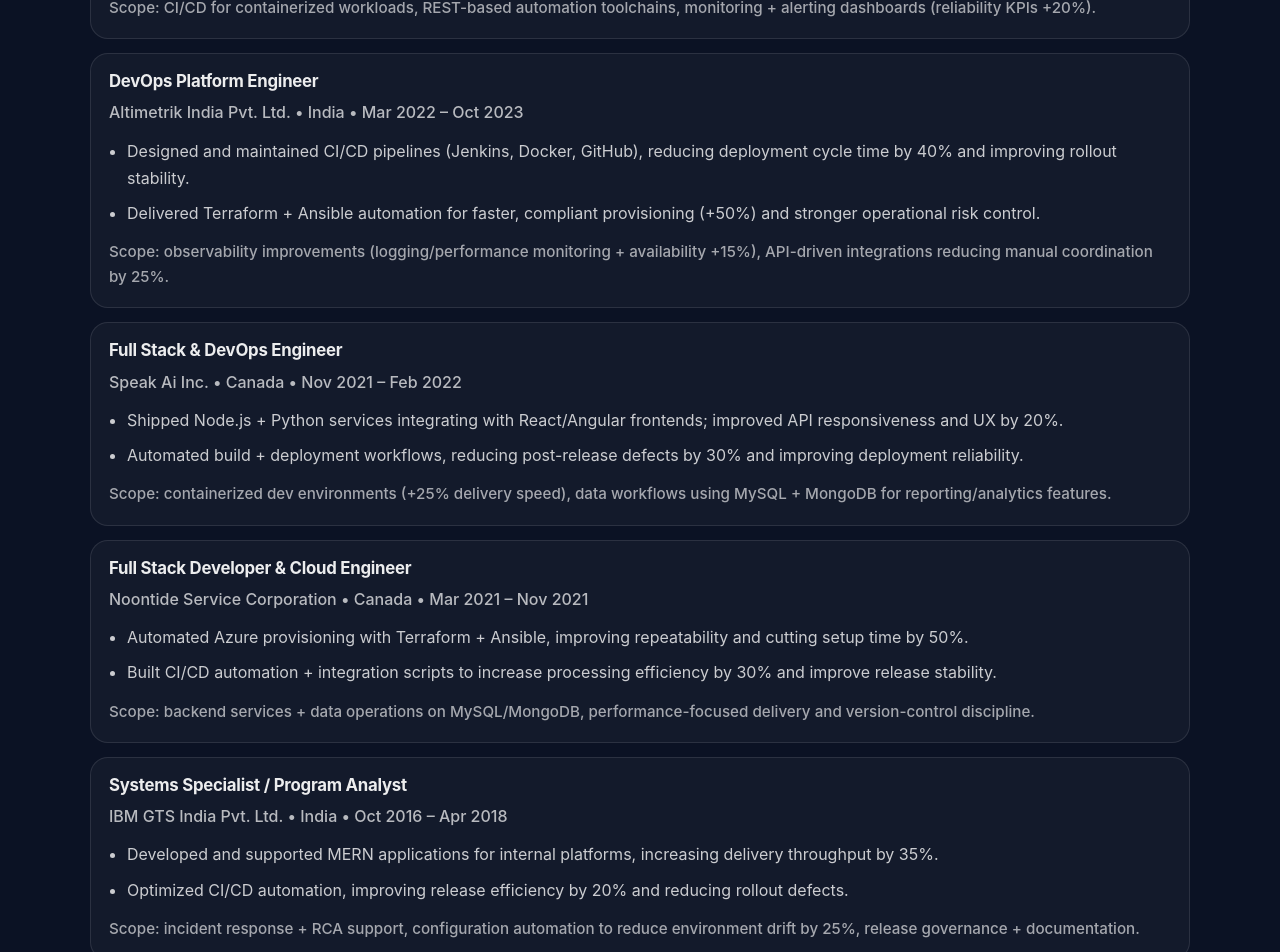
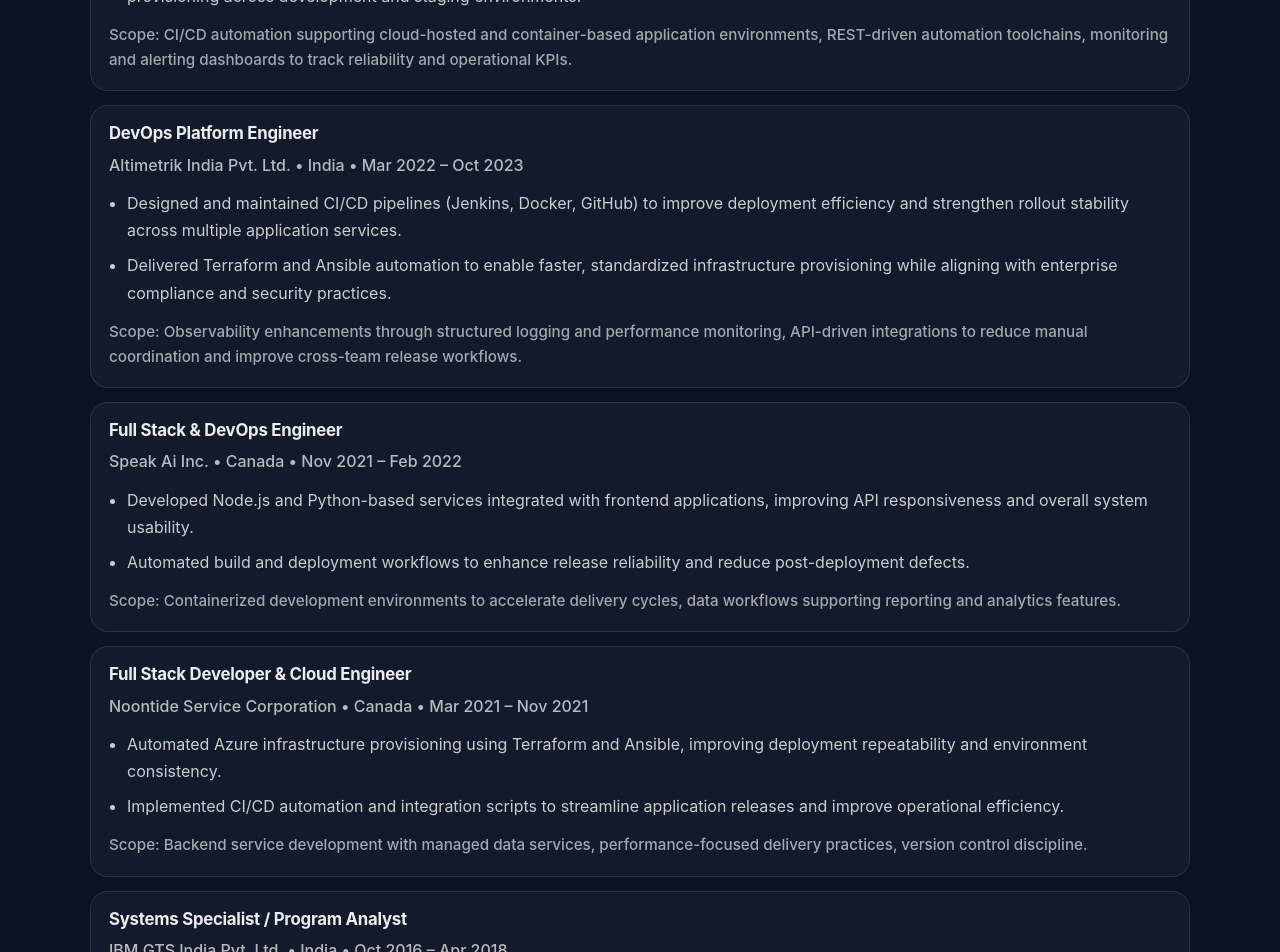
Before and after one commit to niveditaganesh22/portfolio, a React (Create React App) app: page / in a window 1280 px wide. Shown: the part 1760-2712 px from the top of the page. Built offline with nearby package versions, Linux system fonts and the light colour scheme.

Commit message:
experience data changes

```diff
--- a/src/data/experience.js
+++ b/src/data/experience.js
@@ -5,11 +5,11 @@
     location: "US",
     period: "Nov 2023 – Present",
     impact: [
-      "Built Python automation for provisioning + deployments, cutting manual ops effort by 45% and improving release consistency.",
-      "Standardized infra using reusable Terraform + Ansible modules, reducing drift incidents by 30% and accelerating environment setup by 40%.",
+      "Built Python-based automation to streamline provisioning and deployment workflows, significantly reducing manual operational effort and improving release consistency.",
+      "Standardized infrastructure using reusable Terraform and Ansible modules, minimizing configuration drift and accelerating environment provisioning across development and staging environments.",
     ],
     scope:
-      "Scope: CI/CD for containerized workloads, REST-based automation toolchains, monitoring + alerting dashboards (reliability KPIs +20%).",
+      "Scope: CI/CD automation supporting cloud-hosted and container-based application environments, REST-driven automation toolchains, monitoring and alerting dashboards to track reliability and operational KPIs.",
   },
   {
     role: "DevOps Platform Engineer",
@@ -17,11 +17,11 @@
     location: "India",
     period: "Mar 2022 – Oct 2023",
     impact: [
-      "Designed and maintained CI/CD pipelines (Jenkins, Docker, GitHub), reducing deployment cycle time by 40% and improving rollout stability.",
-      "Delivered Terraform + Ansible automation for faster, compliant provisioning (+50%) and stronger operational risk control.",
+      "Designed and maintained CI/CD pipelines (Jenkins, Docker, GitHub) to improve deployment efficiency and strengthen rollout stability across multiple application services.",
+      "Delivered Terraform and Ansible automation to enable faster, standardized infrastructure provisioning while aligning with enterprise compliance and security practices.",
     ],
     scope:
-      "Scope: observability improvements (logging/performance monitoring + availability +15%), API-driven integrations reducing manual coordination by 25%.",
+      "Scope: Observability enhancements through structured logging and performance monitoring, API-driven integrations to reduce manual coordination and improve cross-team release workflows.",
   },
   {
     role: "Full Stack & DevOps Engineer",
@@ -29,11 +29,11 @@
     location: "Canada",
     period: "Nov 2021 – Feb 2022",
     impact: [
-      "Shipped Node.js + Python services integrating with React/Angular frontends; improved API responsiveness and UX by 20%.",
-      "Automated build + deployment workflows, reducing post-release defects by 30% and improving deployment reliability.",
+      "Developed Node.js and Python-based services integrated with frontend applications, improving API responsiveness and overall system usability.",
+      "Automated build and deployment workflows to enhance release reliability and reduce post-deployment defects.",
     ],
     scope:
-      "Scope: containerized dev environments (+25% delivery speed), data workflows using MySQL + MongoDB for reporting/analytics features.",
+      "Scope: Containerized development environments to accelerate delivery cycles, data workflows supporting reporting and analytics features.",
   },
   {
     role: "Full Stack Developer & Cloud Engineer",
@@ -41,11 +41,11 @@
     location: "Canada",
     period: "Mar 2021 – Nov 2021",
     impact: [
-      "Automated Azure provisioning with Terraform + Ansible, improving repeatability and cutting setup time by 50%.",
-      "Built CI/CD automation + integration scripts to increase processing efficiency by 30% and improve release stability.",
+      "Automated Azure infrastructure provisioning using Terraform and Ansible, improving deployment repeatability and environment consistency.",
+      "Implemented CI/CD automation and integration scripts to streamline application releases and improve operational efficiency.",
     ],
     scope:
-      "Scope: backend services + data operations on MySQL/MongoDB, performance-focused delivery and version-control discipline.",
+      "Scope: Backend service development with managed data services, performance-focused delivery practices, version control discipline.",
   },
   {
     role: "Systems Specialist / Program Analyst",
@@ -53,10 +53,10 @@
     location: "India",
     period: "Oct 2016 – Apr 2018",
     impact: [
-      "Developed and supported MERN applications for internal platforms, increasing delivery throughput by 35%.",
-      "Optimized CI/CD automation, improving release efficiency by 20% and reducing rollout defects.",
+      "Developed and supported internal MERN-based applications, improving delivery throughput and operational responsiveness.",
+      "Contributed to CI/CD automation and configuration management efforts to enhance release stability and reduce deployment friction.",
     ],
     scope:
-      "Scope: incident response + RCA support, configuration automation to reduce environment drift by 25%, release governance + documentation.",
+      "Scope: Incident response and root cause analysis support, configuration standardization to reduce environment drift, release governance and documentation practices.",
   },
 ];
```
